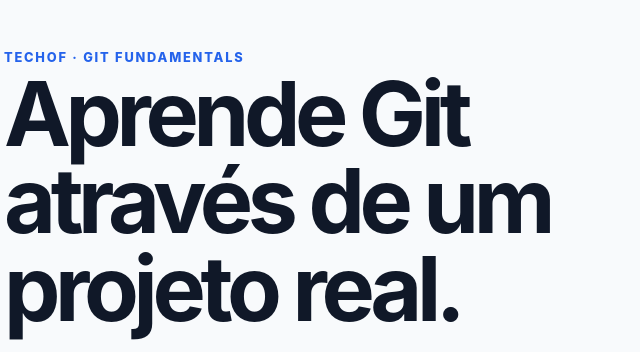
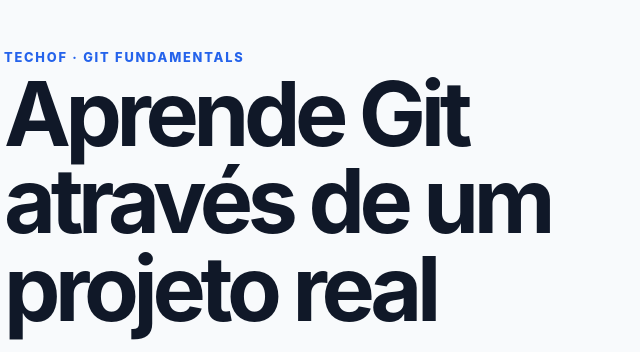
Before and after one commit to pflt/techof-git-lab-student, a plain HTML site: page index.html in a window 1280 px wide. Shown: the part 129-481 px from the top of the page, 56-696 px from the left. Drawn offline with Linux system fonts and the light colour scheme.

Commit message:
remover pontuacao

```diff
--- a/index.html
+++ b/index.html
@@ -35,7 +35,7 @@
       <div class="container hero-grid">
         <div>
           <span class="eyebrow">TechOf · Git Fundamentals</span>
-          <h1>Aprende Git através de um projeto real.</h1>
+          <h1>Aprende Git através de um projeto real</h1>
           <p class="lead">
             Evolui este website com commits, branches, conflitos, Pull Requests e code review.
           </p>
```
